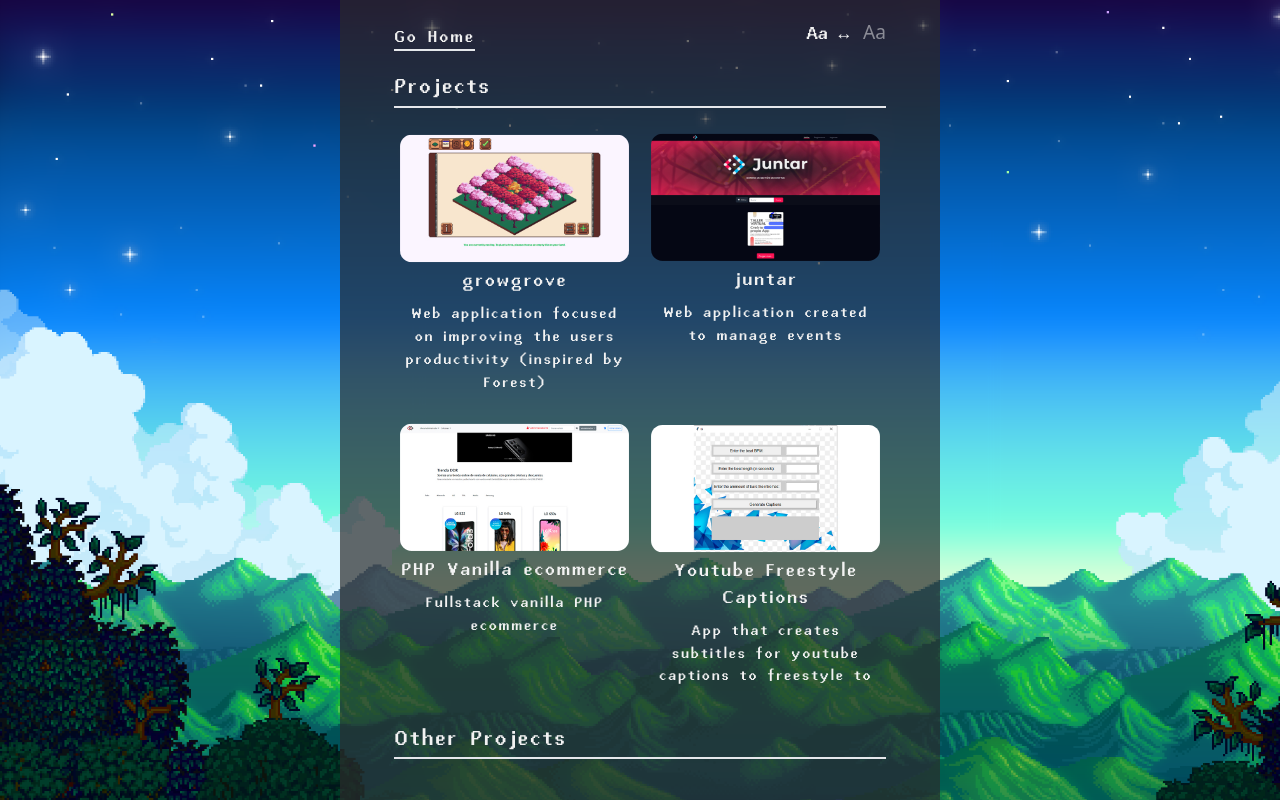
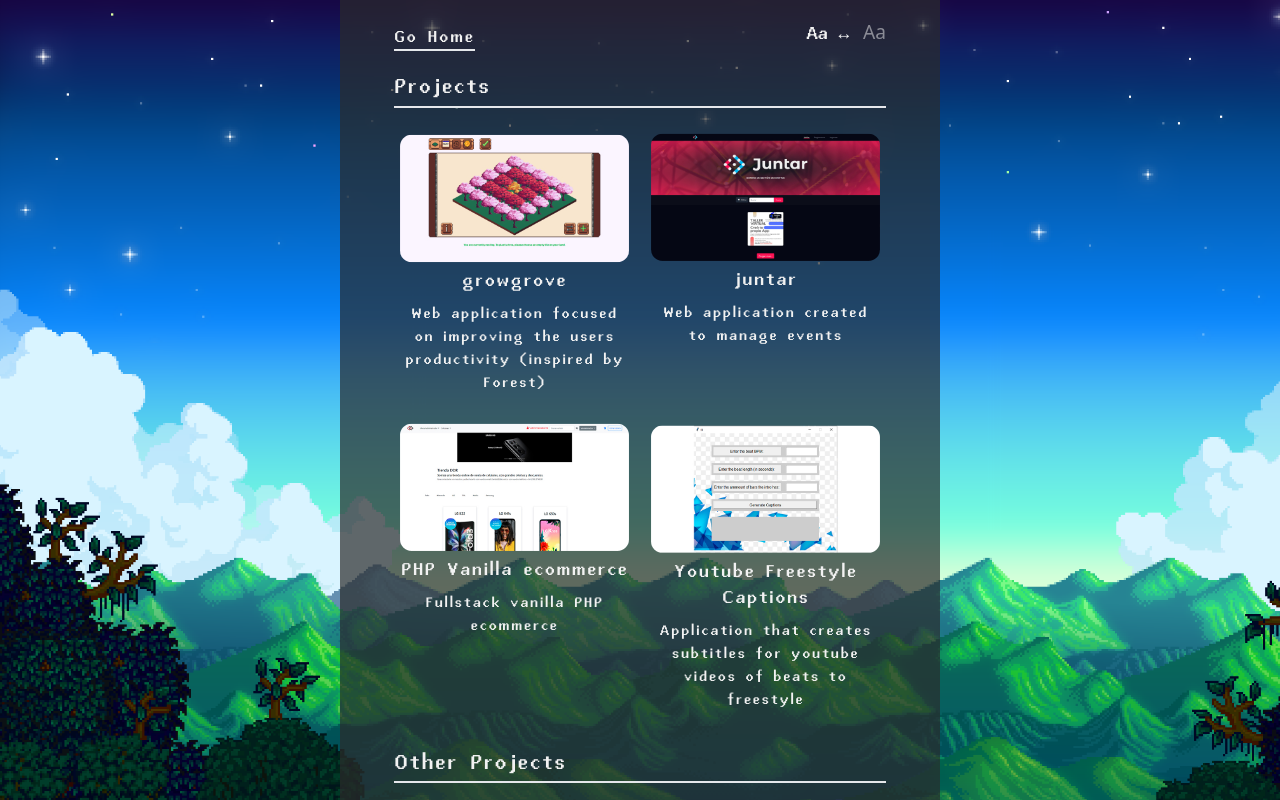
Before and after one commit to diazAimar/nextjs-portfolio, a Next.js app: page /projects in a window 1280 px wide. Built offline with nearby package versions, Linux system fonts and the light colour scheme.

Commit message:
✨ Changed info

```diff
--- a/generalInfo.js
+++ b/generalInfo.js
@@ -59,7 +59,7 @@ export const projects = [
     id: 4,
     name: 'Youtube Freestyle Captions',
     slug: 'youtube-freestyle-captions',
-    shortDescription: 'App that creates subtitles for youtube captions to freestyle to',
+    shortDescription: 'Application that creates subtitles for youtube videos of beats to freestyle',
   },
 ];
 
```
